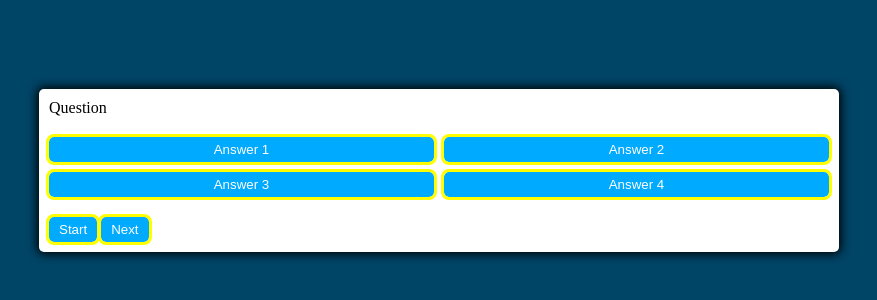
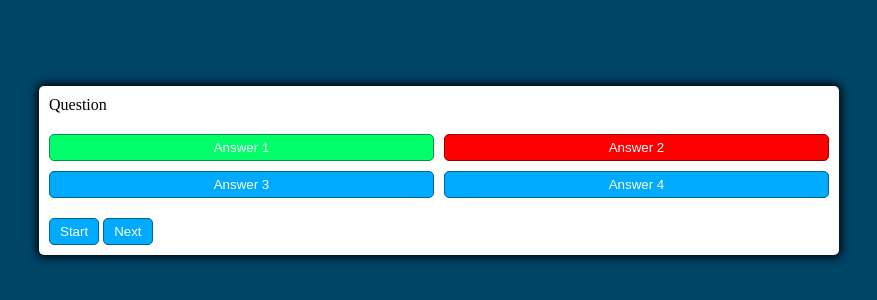
Before and after one commit to Muath01/quiz, a plain HTML site: page index.html in a window 1280 px wide. Shown: the part 230-530 px from the top of the page, without its empty margins (201-1078 px from the left). Drawn offline with Linux system fonts and the light colour scheme.

Commit message:
added hues for my buttons

```diff
--- a/index.html
+++ b/index.html
@@ -12,8 +12,8 @@
         <div id="question-container" class="hide"></div>
         <div id="question">Question</div>
         <div id="answer-buttons" class="btn-grid">
-            <button class="btn">Answer 1</button>
-            <button class="btn">Answer 2</button>
+            <button class="btn correct">Answer 1</button>
+            <button class="btn wrong">Answer 2</button>
             <button class="btn">Answer 3</button>
             <button class="btn">Answer 4</button>
         </div>
--- a/style.css
+++ b/style.css
@@ -48,10 +48,27 @@ body.wrong{
 
 .btn{
     --hue: var(--hue-neutral);
-    border: 1px solid hasl(var(--hue), 100% 30px);
+    border: 1px solid hsl(var(--hue), 100%, 30%);
     background-color: hsl(var(--hue), 100%, 50%);
     border-radius: 5px;
     padding: 5px 10px;
     color: white;
-    outline: solid 3px yellow;
+    outline: none;
 }
+
+.btn:hover{
+    border: 1.5px solid black;
+}
+
+.btn.correct{
+    --hue: var(--hue-correct)
+}
+
+.btn.wrong{
+    --hue: var(--hue-wrong)
+
+}
+
+.hello{
+    background-color: pink;
+}
```
